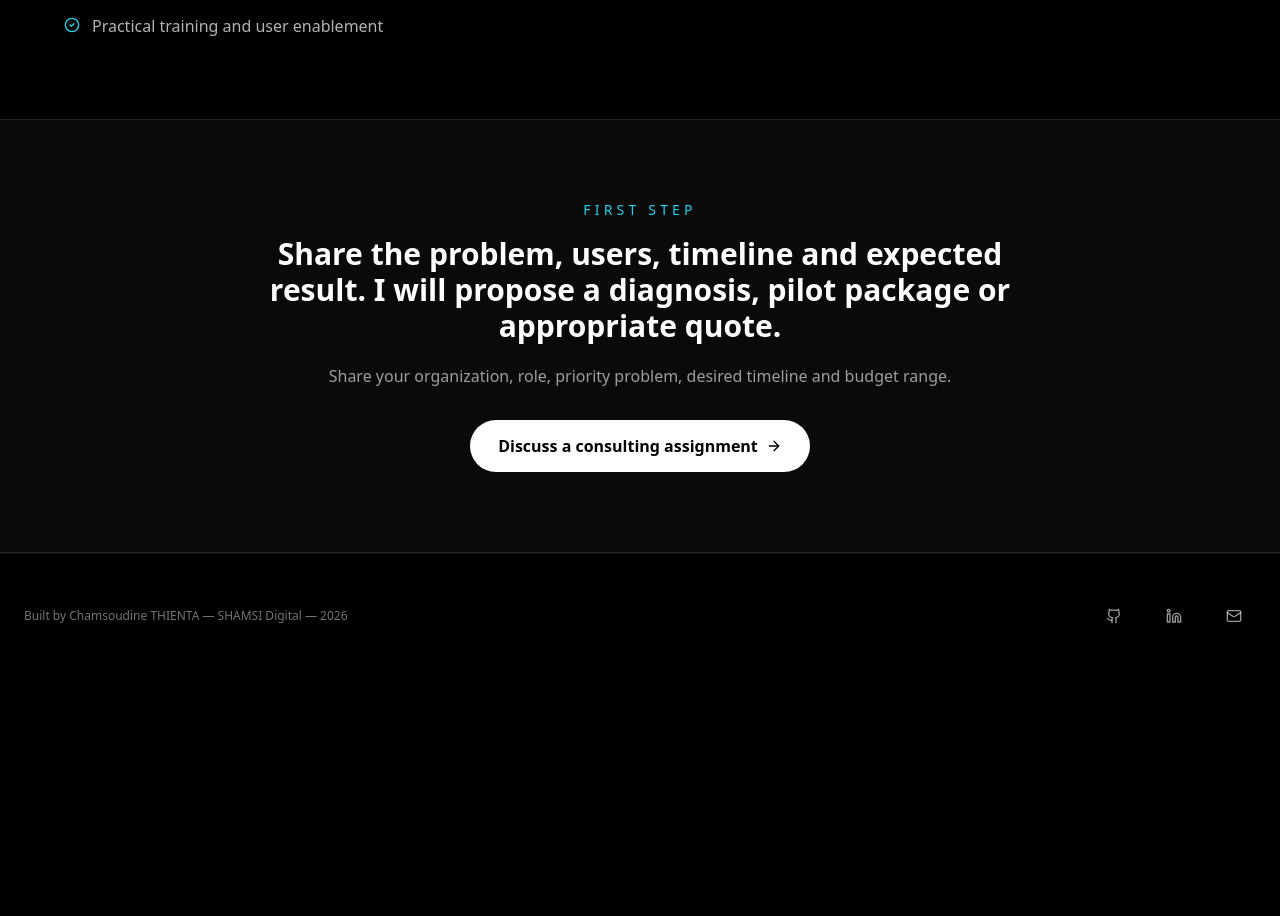
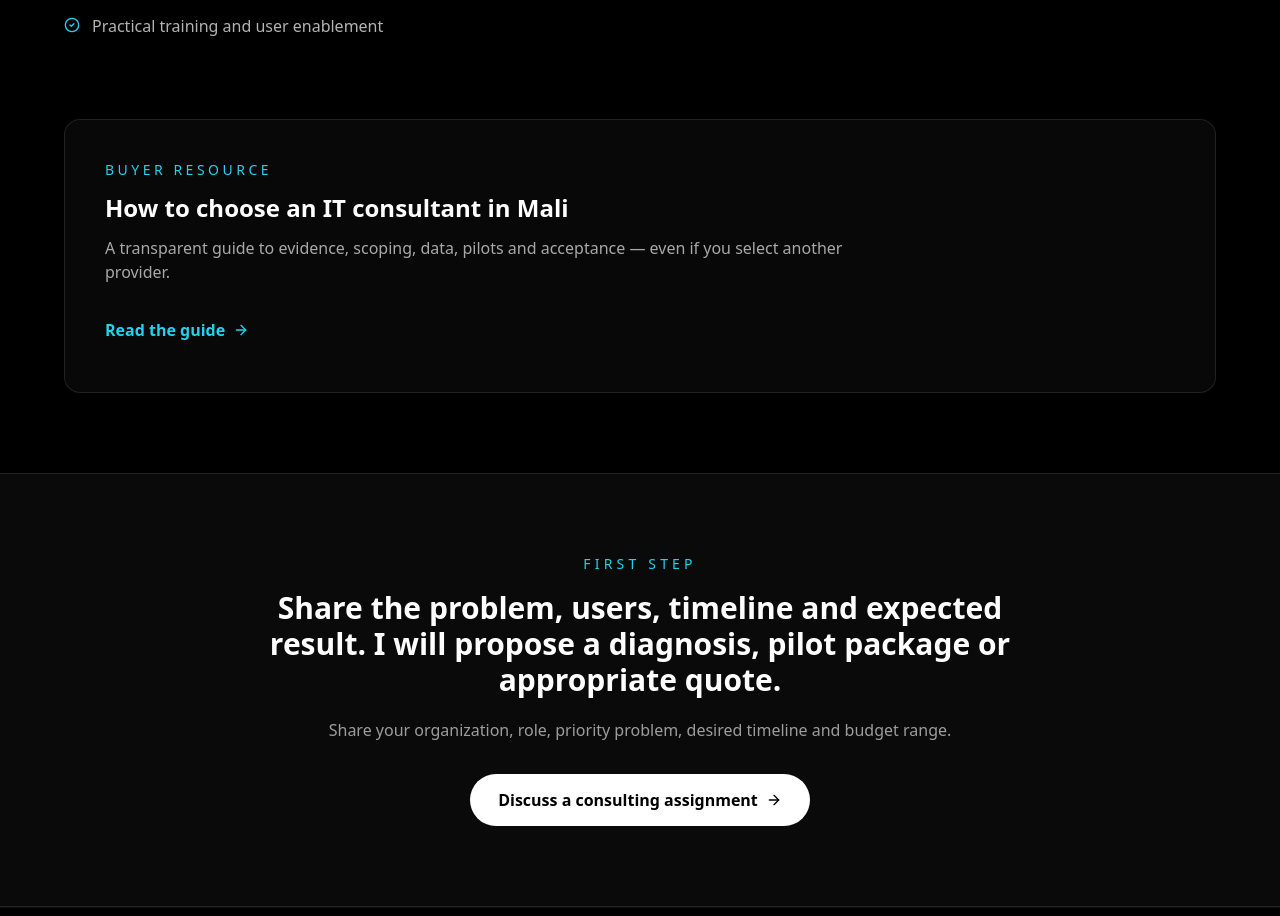
Before and after one commit to dinegamer/shamsPortfolio, a Next.js app: page /en/services/consultant-informatique-bamako in a window 1280 px wide. Shown: the part 1286-2202 px from the top of the page. Before the commit the page ends 1964 px from the top, so only its background shows below. Built offline with nearby package versions, Linux system fonts and the light colour scheme.

Commit message:
Add consultant buyer guide and AI discovery signals

```diff
--- /dev/null
+++ b/app/[locale]/guides/choisir-consultant-informatique-mali/page.tsx
@@ -0,0 +1,47 @@
+import type { Metadata } from 'next';
+import Link from 'next/link';
+import { CheckCircle2 } from 'lucide-react';
+import { setRequestLocale } from 'next-intl/server';
+import { notFound } from 'next/navigation';
+import { Footer } from '@/components/sections/footer';
+import { Navbar } from '@/components/sections/navbar';
+import { locales, type Locale } from '@/i18n';
+import { createPageMetadata } from '@/lib/page-metadata';
+
+const content = {
+  fr: {
+    title: 'Comment choisir un consultant informatique au Mali ?',
+    intro: 'Un bon consultant ne commence pas par imposer une technologie. Il clarifie le problème, les utilisateurs, les données, les risques, les critères de réussite et la capacité réelle de l’organisation à exploiter la solution.',
+    sections: [
+      ['1. Exiger un problème formulé clairement', 'Le besoin doit être exprimé comme un résultat opérationnel : réduire une ressaisie, tracer une validation, consolider des données ou livrer une application définie. « Faire la transformation digitale » n’est pas un périmètre.'],
+      ['2. Vérifier les preuves, pas seulement les technologies', 'Demandez une démonstration, une architecture, un exemple de livrable, un dépôt public ou une étude de cas. Distinguez toujours prototype, produit disponible et déploiement client.'],
+      ['3. Commencer par un lot limité', 'Un diagnostic court, un cahier des charges ou un pilote mesurable réduit le risque avant un déploiement complet. Le périmètre, le délai, les responsabilités et la recette doivent être écrits.'],
+      ['4. Protéger les données et la continuité', 'Clarifiez les droits d’accès, les sauvegardes, les exports, la réversibilité, la formation et le support. Aucune promesse de sécurité ou de conformité ne doit remplacer des contrôles concrets.'],
+      ['5. Évaluer la capacité à transmettre', 'La documentation, la formation et l’écoute métier comptent autant que le code. Une solution non comprise ou non adoptée ne produit pas la valeur attendue.']
+    ],
+    checklist: ['Problème et utilisateurs identifiés', 'Livrables et critères de recette écrits', 'Preuves vérifiables', 'Budget et calendrier annoncés', 'Propriété et export des données clarifiés', 'Formation, support et maintenance définis'],
+    cta: 'Présenter une mission à Chamsoudine'
+  },
+  en: {
+    title: 'How to choose an IT consultant in Mali',
+    intro: 'A strong consultant does not start by imposing technology. They clarify the problem, users, data, risks, success criteria and the organization’s ability to operate the solution.',
+    sections: [
+      ['1. Require a clearly framed problem', 'Express the need as an operational result: remove duplicate entry, trace an approval, consolidate data or deliver a defined application. “Digital transformation” alone is not a scope.'],
+      ['2. Verify evidence, not only technologies', 'Ask for a demo, architecture, sample deliverable, public repository or case study. Always distinguish a prototype, an available product and a client deployment.'],
+      ['3. Start with a limited package', 'A short diagnosis, requirements document or measurable pilot reduces risk before a full deployment. Scope, timeline, responsibilities and acceptance criteria should be written.'],
+      ['4. Protect data and continuity', 'Clarify access rights, backups, exports, reversibility, training and support. Security or compliance claims never replace concrete controls.'],
+      ['5. Assess the ability to transfer knowledge', 'Documentation, training and business listening matter as much as code. A solution that is not understood or adopted cannot deliver its intended value.']
+    ],
+    checklist: ['Problem and users identified', 'Written deliverables and acceptance criteria', 'Verifiable evidence', 'Budget and timeline discussed', 'Data ownership and export clarified', 'Training, support and maintenance defined'],
+    cta: 'Discuss an assignment with Chamsoudine'
+  }
+} as const;
+
+export function generateStaticParams() { return locales.map(locale => ({ locale })); }
+export function generateMetadata({ params }: { params: Promise<{ locale: Locale }> }): Promise<Metadata> { return params.then(({ locale }) => createPageMetadata({ locale, path: '/guides/choisir-consultant-informatique-mali', title: locale === 'fr' ? 'Choisir un consultant informatique au Mali : guide pratique' : 'Choosing an IT consultant in Mali: practical guide', description: locale === 'fr' ? 'Les critères concrets pour sélectionner un consultant SI, développeur ou expert data au Mali sans se limiter aux mots-clés techniques.' : 'Practical criteria for selecting an IT consultant, developer or data specialist in Mali.', keywords: ['consultant informatique Mali','consultant SI Bamako','développeur malien','IT consultant Mali','SHAMSI Digital'] })); }
+
+export default async function Guide({ params }: { params: Promise<{ locale: string }> }) {
+  const { locale: raw } = await params; if (!locales.includes(raw as Locale)) notFound(); const locale=raw as Locale; setRequestLocale(locale); const page=content[locale];
+  const faq = { '@context':'https://schema.org','@type':'Article', headline:page.title, author:{'@type':'Person',name:'Chamsoudine THIENTA'}, dateModified:'2026-09-20', inLanguage:locale, mainEntityOfPage:`https://shamsi-dev.vercel.app/${locale}/guides/choisir-consultant-informatique-mali` };
+  return <><Navbar/><main id="content" className="min-h-screen bg-black px-6 pb-24 pt-36 text-white"><script type="application/ld+json" dangerouslySetInnerHTML={{__html:JSON.stringify(faq)}}/><article className="mx-auto max-w-3xl"><p className="text-sm uppercase tracking-[.3em] text-brand-400">{locale==='fr'?'Guide acheteur':'Buyer guide'}</p><h1 className="mt-5 text-5xl font-bold leading-tight md:text-6xl">{page.title}</h1><p className="mt-7 text-xl leading-relaxed text-white/70">{page.intro}</p><div className="mt-16 space-y-12">{page.sections.map(([title,body])=><section key={title}><h2 className="text-2xl font-bold">{title}</h2><p className="mt-4 leading-relaxed text-white/70">{body}</p></section>)}</div><section className="mt-16 rounded-2xl border border-white/10 bg-white/[.03] p-8"><h2 className="text-2xl font-bold">Checklist</h2><ul className="mt-6 space-y-3">{page.checklist.map(item=><li key={item} className="flex gap-3 text-white/75"><CheckCircle2 className="mt-1 h-4 w-4 shrink-0 text-brand-400"/>{item}</li>)}</ul></section><div className="mt-14"><Link href={`/${locale}/services/consultant-informatique-bamako`} className="inline-flex rounded-full bg-brand-500 px-7 py-4 font-semibold text-black hover:bg-brand-400">{page.cta}</Link></div></article></main><Footer/></>;
+}
--- a/app/sitemap.ts
+++ b/app/sitemap.ts
@@ -8,6 +8,7 @@ export default function sitemap(): MetadataRoute.Sitemap {
   const paths = [
     '',
     '/about',
+    '/guides/choisir-consultant-informatique-mali',
     ...serviceSlugs.map((slug) => `/services/${slug}`),
     ...projectSlugs.map((slug) => `/projects/${slug}`)
   ];
--- a/components/pages/service-detail.tsx
+++ b/components/pages/service-detail.tsx
@@ -31,6 +31,7 @@ export function ServiceDetail({ locale, slug }: { locale: Locale; slug: ServiceS
       <Block title={locale === 'fr' ? 'Livrables possibles' : 'Possible deliverables'}><List items={page.deliverables} /></Block>
       <Block title={locale === 'fr' ? 'Preuve et limites' : 'Evidence and limits'}><p>{page.proof}</p></Block>
     </div></section>
+    {slug === 'consultant-informatique-bamako' ? <section className="px-6 pb-20"><div className="mx-auto max-w-6xl rounded-2xl border border-white/10 bg-white/[0.03] p-8 md:p-10"><p className="text-sm uppercase tracking-[0.25em] text-brand-400">{locale === 'fr' ? 'Ressource acheteur' : 'Buyer resource'}</p><h2 className="mt-3 text-2xl font-bold">{locale === 'fr' ? 'Comment choisir un consultant informatique au Mali ?' : 'How to choose an IT consultant in Mali'}</h2><p className="mt-3 max-w-3xl text-white/65">{locale === 'fr' ? 'Un guide transparent sur les preuves, le cadrage, les données, les pilotes et la recette — même si vous choisissez un autre prestataire.' : 'A transparent guide to evidence, scoping, data, pilots and acceptance — even if you select another provider.'}</p><Link href={`/${locale}/guides/choisir-consultant-informatique-mali`} className="mt-6 inline-flex min-h-11 items-center gap-2 font-semibold text-brand-400 hover:text-brand-300">{locale === 'fr' ? 'Lire le guide' : 'Read the guide'}<ArrowRight className="h-4 w-4"/></Link></div></section> : null}
     <section id="demande" className="border-y border-white/10 bg-neutral-950 px-6 py-20 text-center">
       <div className="mx-auto max-w-3xl"><p className="text-sm uppercase tracking-[0.3em] text-brand-400">{locale === 'fr' ? 'Première étape' : 'First step'}</p><h2 className="mt-4 text-3xl font-bold">{page.firstStep}</h2>
       <p className="mt-5 text-white/60">{locale === 'fr' ? 'Indiquez votre organisation, votre rôle, le problème prioritaire, le délai souhaité et votre fourchette budgétaire.' : 'Share your organization, role, priority problem, desired timeline and budget range.'}</p>
```
Also changed, not shown: public/llms.txt, 1 other file (tests, documents, lock files or other folders).
